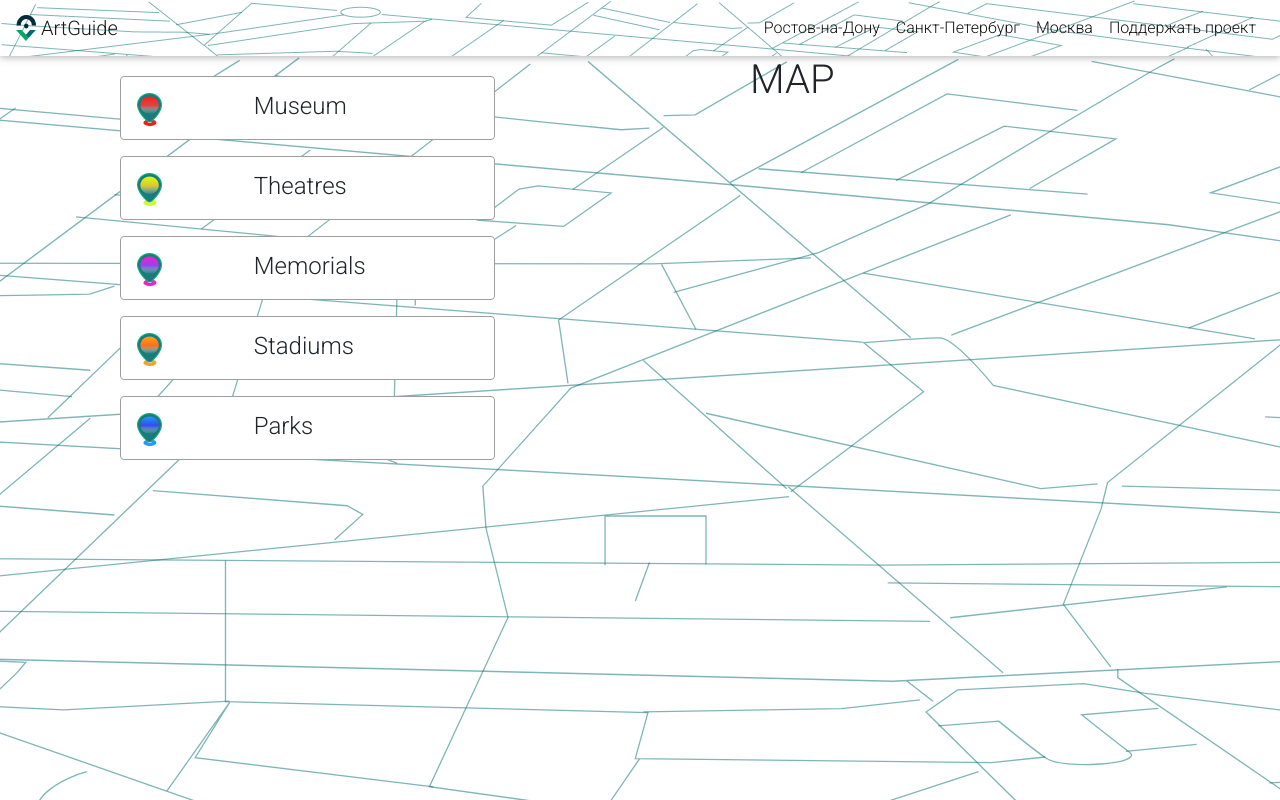
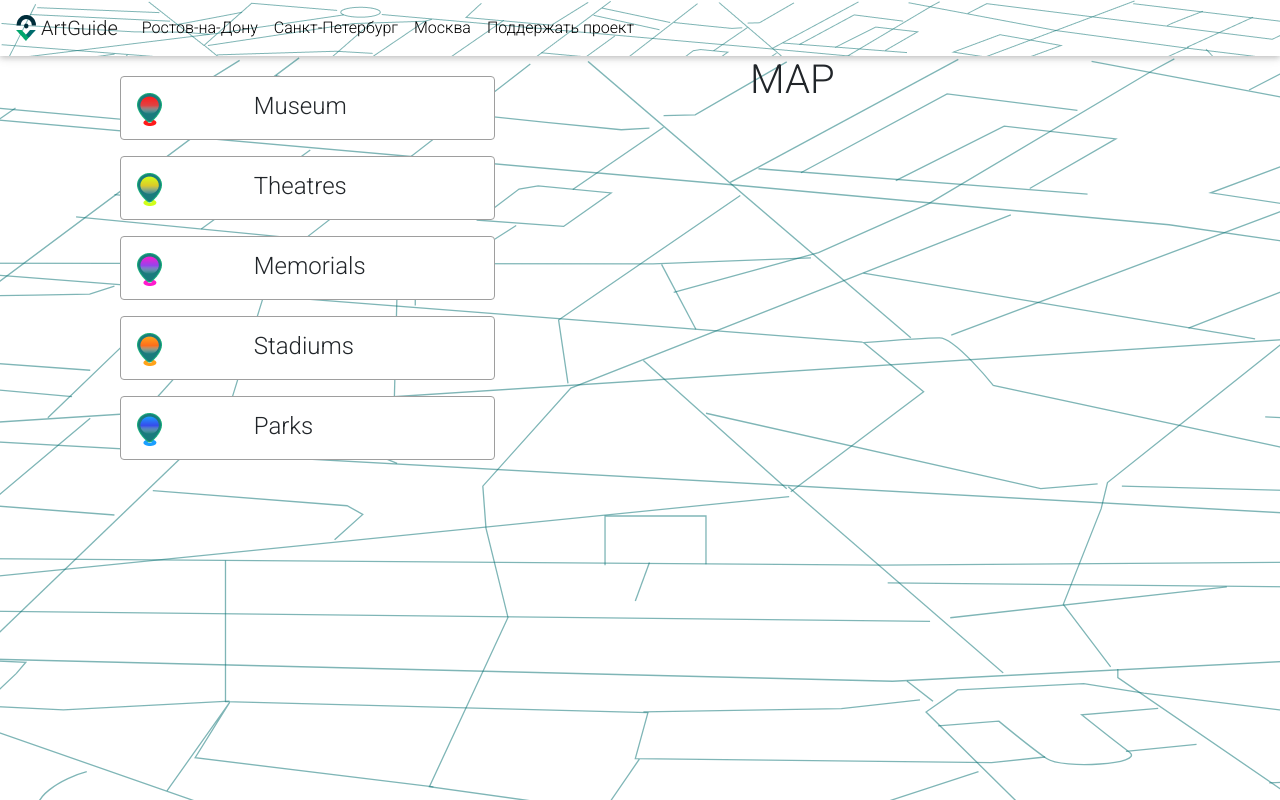
Before and after one commit to diman240798/ArtGuide, a React (Create React App) app: page / in a window 1280 px wide. Shown: the top 800 px of the page. Built offline with nearby package versions, Linux system fonts and the light colour scheme.

Commit message:
Navbar, Layout

```diff
--- a/src/components/Layout.jsx
+++ b/src/components/Layout.jsx
@@ -1,10 +1,10 @@
 import React from 'react';
-import { Container } from 'react-bootstrap';
+import {MDBContainer} from 'mdbreact'
 
 export const Layout = (props) => (
-  <div style={{"padding": "20px"}}>
-    <Container>
-      {props.children}
-    </Container>
-  </div>
+    <div style={{"padding": "20px"}}>
+        <MDBContainer>
+            {props.children}
+        </MDBContainer>
+    </div>
 )
--- a/src/components/NavigationBar.jsx
+++ b/src/components/NavigationBar.jsx
@@ -1,7 +1,6 @@
 import React from 'react';
-import {Link} from 'react-router-dom';
-import {Nav, Navbar} from 'react-bootstrap';
 import styled from 'styled-components';
+import {MDBCollapse, MDBNavbar, MDBNavbarBrand, MDBNavbarNav, MDBNavbarToggler, MDBNavItem, MDBNavLink} from 'mdbreact'
 import Image from "react-bootstrap/Image";
 
 const Styles = styled.div`
@@ -18,38 +17,41 @@ const Styles = styled.div`
   }
 `;
 
-export const NavigationBar = () => (
-    <Styles>
-        <Navbar expand="lg">
-            <div className="sign">
-                <Image src="images/smaller_sign.png"/>
-            </div>
-            <Navbar.Brand href="/">ArtGuide</Navbar.Brand>
-            <Navbar.Toggle aria-controls="basic-navbar-nav"/>
-            <Navbar.Collapse id="basic-navbar-nav">
-                <Nav className="ml-auto">
-                    <Nav.Item>
-                        <Nav.Link>
-                            <Link to="/">Ростов-на-Дону</Link>
-                        </Nav.Link>
-                    </Nav.Item>
-                    <Nav.Item>
-                        <Nav.Link>
-                            <Link to="/">Санкт-Петербург</Link>
-                        </Nav.Link>
-                    </Nav.Item>
-                    <Nav.Item>
-                        <Nav.Link>
-                            <Link to="/">Москва</Link>
-                        </Nav.Link>
-                    </Nav.Item>
-                    <Nav.Item>
-                        <Nav.Link>
-                            <Link to="/">Поддержать проект</Link>
-                        </Nav.Link>
-                    </Nav.Item>
-                </Nav>
-            </Navbar.Collapse>
-        </Navbar>
-    </Styles>
-)
+export class NavigationBar extends React.Component {
+    state = {
+        isOpen: false
+    };
+
+    toggleCollapse = () => {
+        this.setState({isOpen: !this.state.isOpen});
+    }
+
+    render() {
+        return <Styles>
+            <MDBNavbar expand="lg" light>
+                <div className="sign">
+                    <Image src="images/smaller_sign.png"/>
+                </div>
+                <MDBNavbarBrand href="/">ArtGuide</MDBNavbarBrand>
+                <MDBNavbarToggler onClick={this.toggleCollapse}/>
+                <MDBCollapse isOpen={this.state.isOpen} navbar>
+                    <MDBNavbarNav left>
+                        <MDBNavItem>
+                            <MDBNavLink to="/">Ростов-на-Дону</MDBNavLink>
+                        </MDBNavItem>
+                        <MDBNavItem>
+                            <MDBNavLink to="/">Санкт-Петербург</MDBNavLink>
+                        </MDBNavItem>
+                        <MDBNavItem>
+                            <MDBNavLink to="/">Москва</MDBNavLink>
+                        </MDBNavItem>
+                        <MDBNavItem>
+                            <MDBNavLink to="/">Поддержать проект</MDBNavLink>
+                        </MDBNavItem>
+                    </MDBNavbarNav>
+                </MDBCollapse>
+            </MDBNavbar>
+        </Styles>
+    }
+
+}
```
